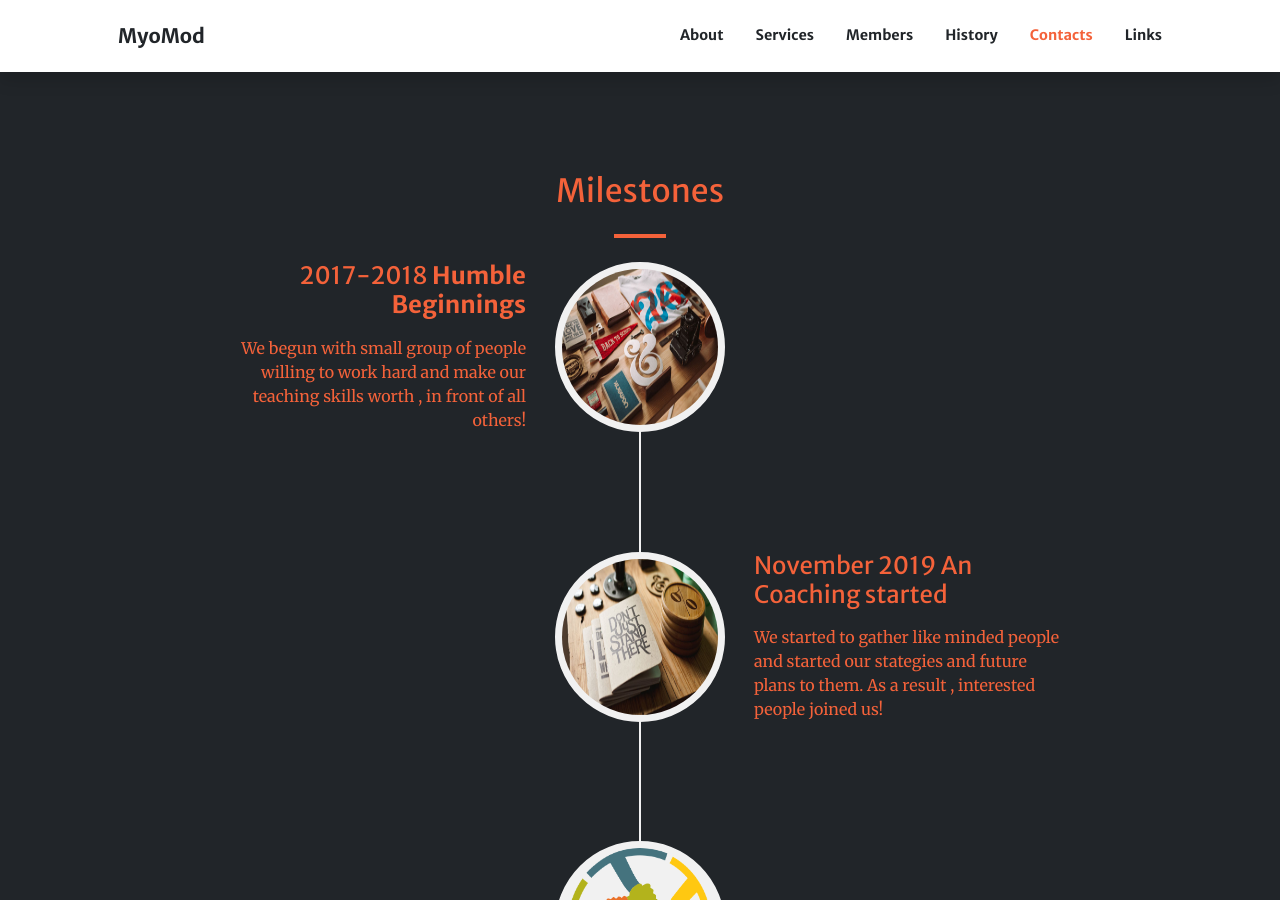
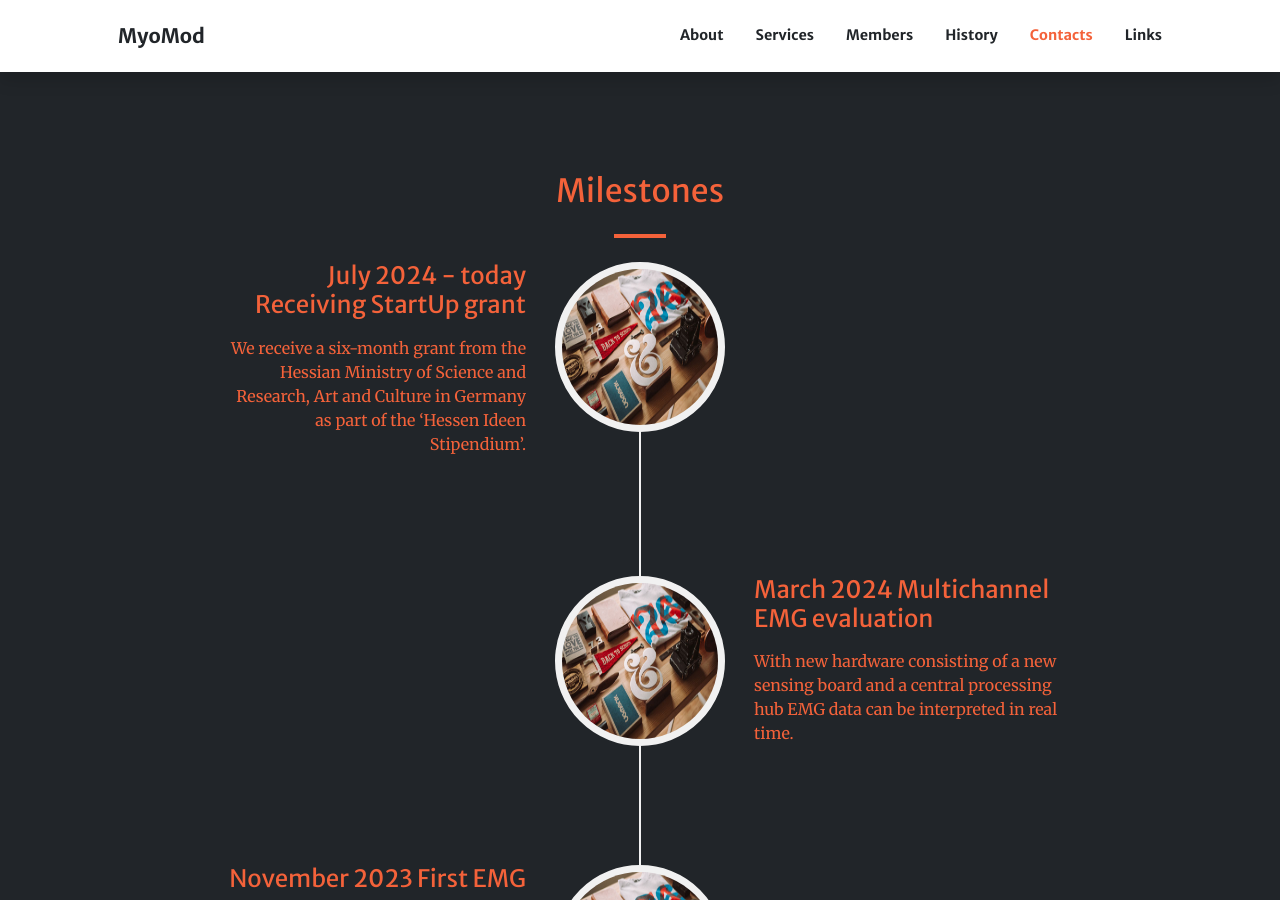
Before and after one commit to MyoMod/MyoMod.github.io, a Jekyll site: the page built from index.md, in a window 1280 px wide and 900 px high, scrolled down 1383 px. Built offline with Jekyll 4.4.1, drawn with Linux system fonts in a browser that asks for light colours; comment, search, counter and statistics services are not loaded; some of the changed text lies outside the part shown.

Commit message:
Update timeline

```diff
--- a/index.md
+++ b/index.md
@@ -93,18 +93,37 @@ sections:
     actions:
       - image: assets/img/portfolio/thumbnails/1.jpg
         title: >+
-          2017-2018
-          **Humble Beginnings**
+          July 2024 - today
+          Receiving StartUp grant
         text: >-
-          We begun with small group of people willing to work hard and make our
-          teaching skills worth , in front of all others!
+          We receive a six-month grant from the Hessian Ministry of Science and Research, Art and Culture in Germany as part of the 'Hessen Ideen Stipendium'.
+      - image: assets/img/portfolio/thumbnails/1.jpg
+        title: >+
+          March 2024
+          Multichannel EMG evaluation
+        text: >-
+          With new hardware consisting of a new sensing board and a central processing hub EMG data can be interpreted in real time.
+      - image: assets/img/portfolio/thumbnails/1.jpg
+        title: >+
+          November 2023
+          First EMG sensor
+        text: >-
+          Completion of the first EMG measureing prototype demonstrating capability to record EMG signals with good quality using simple hardware and digital filtering
       - image: assets/img/portfolio/thumbnails/2.jpg
         title: >+
-          November 2019
-          An Coaching started
+          November 2023 - May 2024
+          Master Thesis
         text: >-
-          We started to gather like minded people and started our stategies
-          and future plans to them. As a result , interested people joined us!
+          Beginning of the Master Thesis under the title
+          'Development of a system for evaluating electromyographic
+          signals to control a forearm prosthesis'
+      - image: assets/img/portfolio/thumbnails/2.jpg
+        title: >+
+          Fall 2023
+          The idea
+        text: >-
+          Idea of an Open Source myo-prothesis targeted at people that can't
+          afford currently available high-tech prosthesis.
 
   - type: members.html
     section_id: members
@@ -131,8 +150,8 @@ sections:
     - title: E-Mail
       icon: bi-envelope-fill
       url: mailto:info@myomod.org
-    - title: LinkedIn
-      icon: bi-cone-striped
+    - title: not yet available
+      icon: bi-linkedin
       url: '#'
     - title: Github
       icon: bi-github
```
Also changed, not shown: test.md (deleted, +0 -6 lines).
